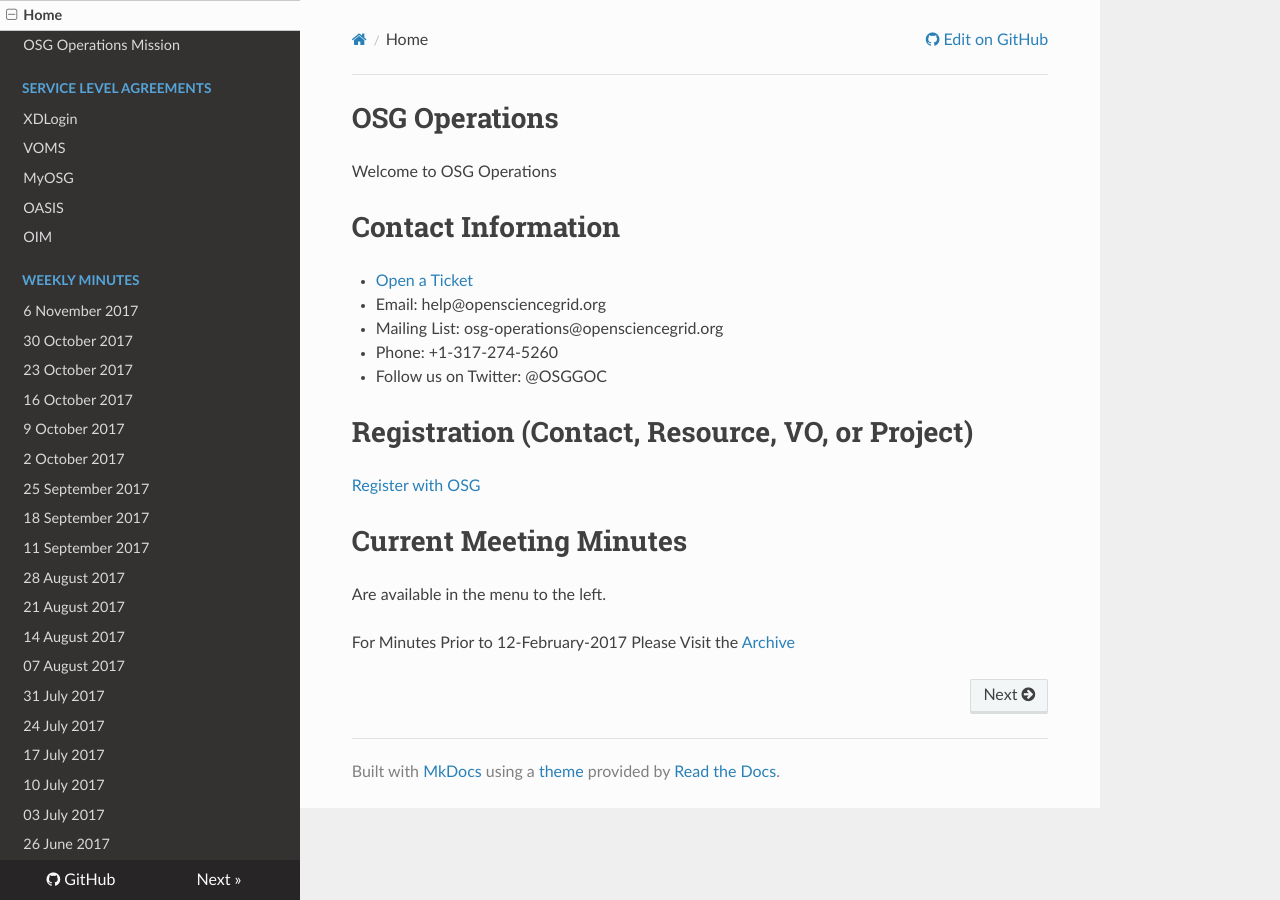
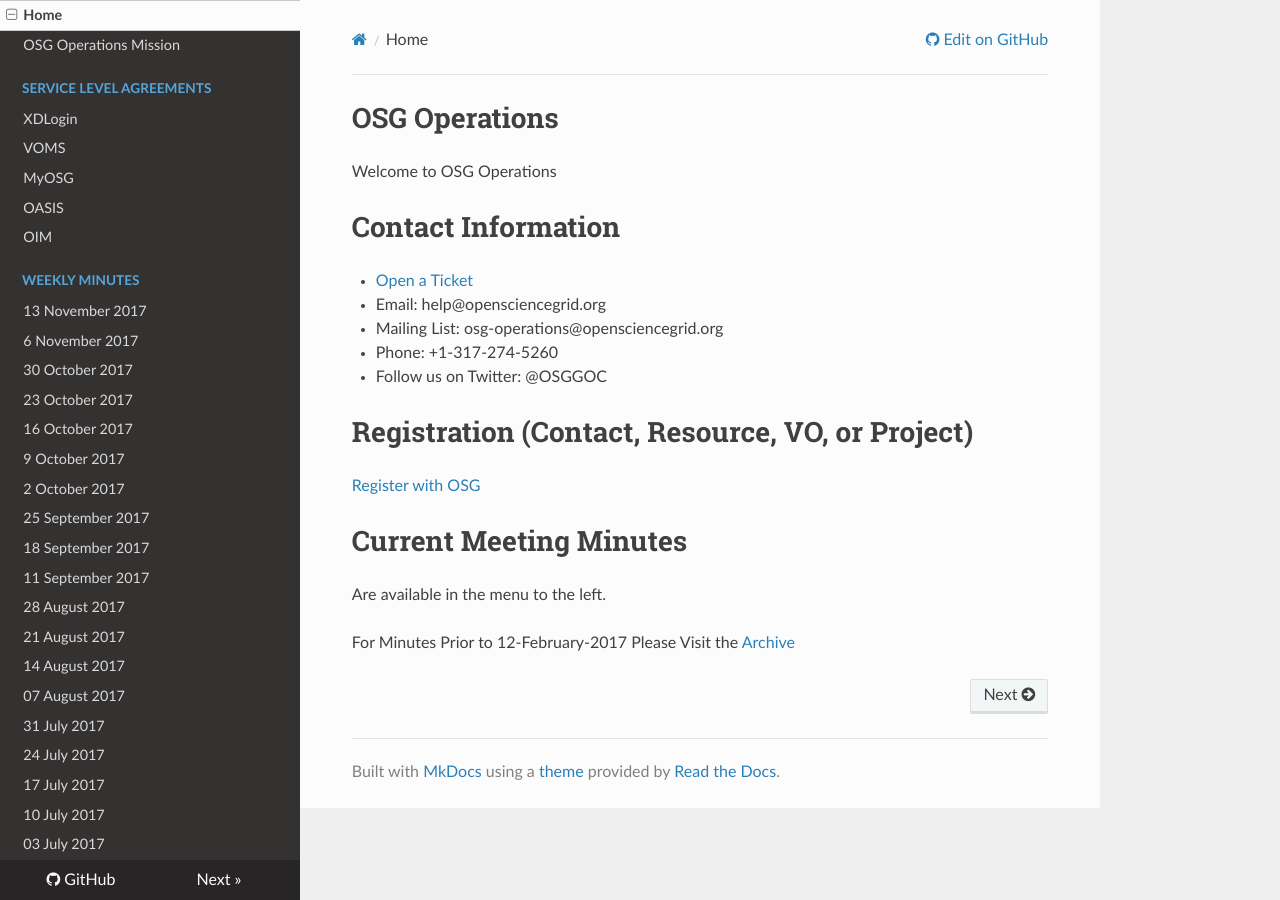
Before and after one commit to osg-htc/operations, an MkDocs documentation site: the page built from docs/index.md, in a window 1280 px wide. Built offline with MkDocs 1.6.1, drawn with Linux system fonts in a browser that asks for light colours; nearby versions of some CDN libraries; old or Windows-style settings are respelled for this version of MkDocs.

Commit message:
Update mkdocs.yml

```diff
--- a/mkdocs.yml
+++ b/mkdocs.yml
@@ -17,6 +17,7 @@
   - 'OASIS': 'SLA/oasis-replica.md'
   - 'OIM': 'SLA/oim.md'
 - Weekly Minutes:
+  - '13 November 2017': 'WeeklyMinutes/13Nov2017.md'
   - '6 November 2017': 'WeeklyMinutes/06Nov2017.md'
   - '30 October 2017': 'WeeklyMinutes/30Oct2017.md'
   - '23 October 2017': 'WeeklyMinutes/23Oct2017.md'
```
